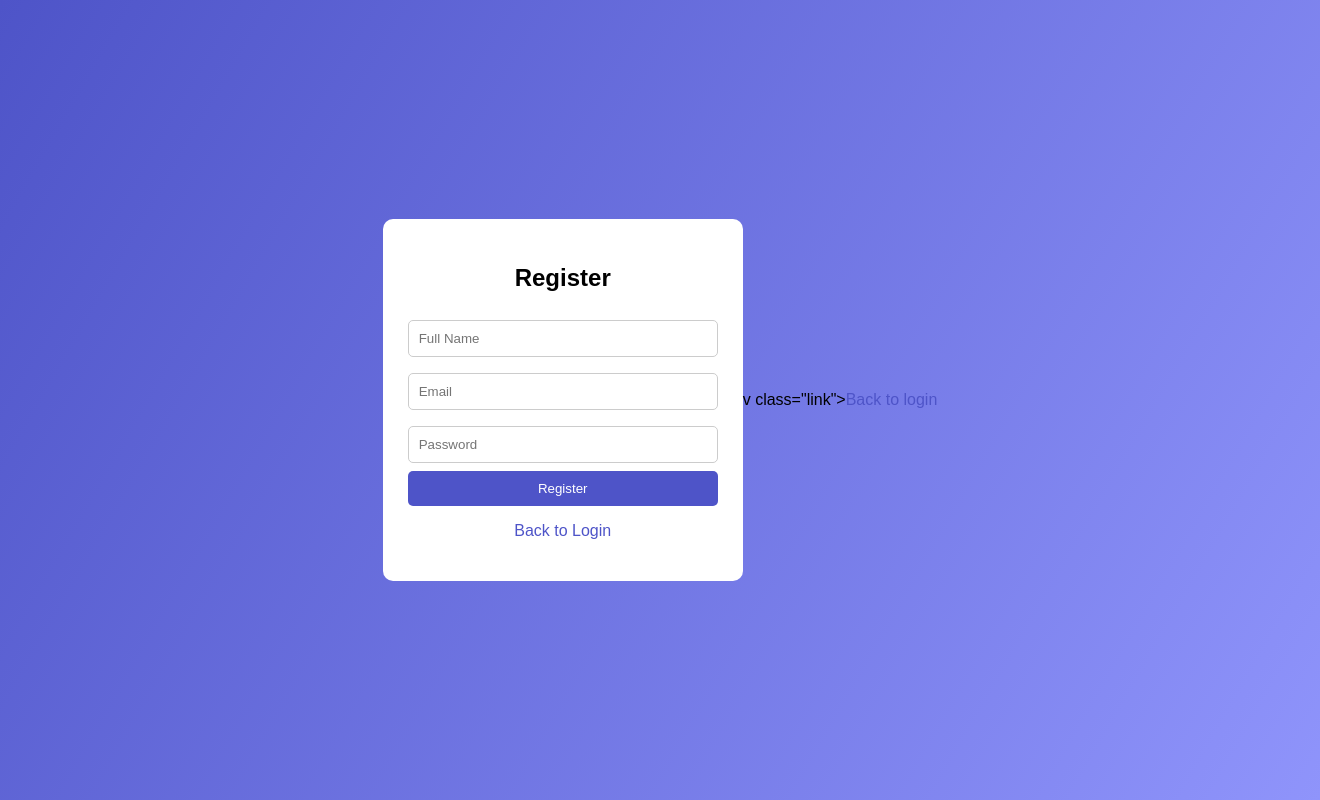
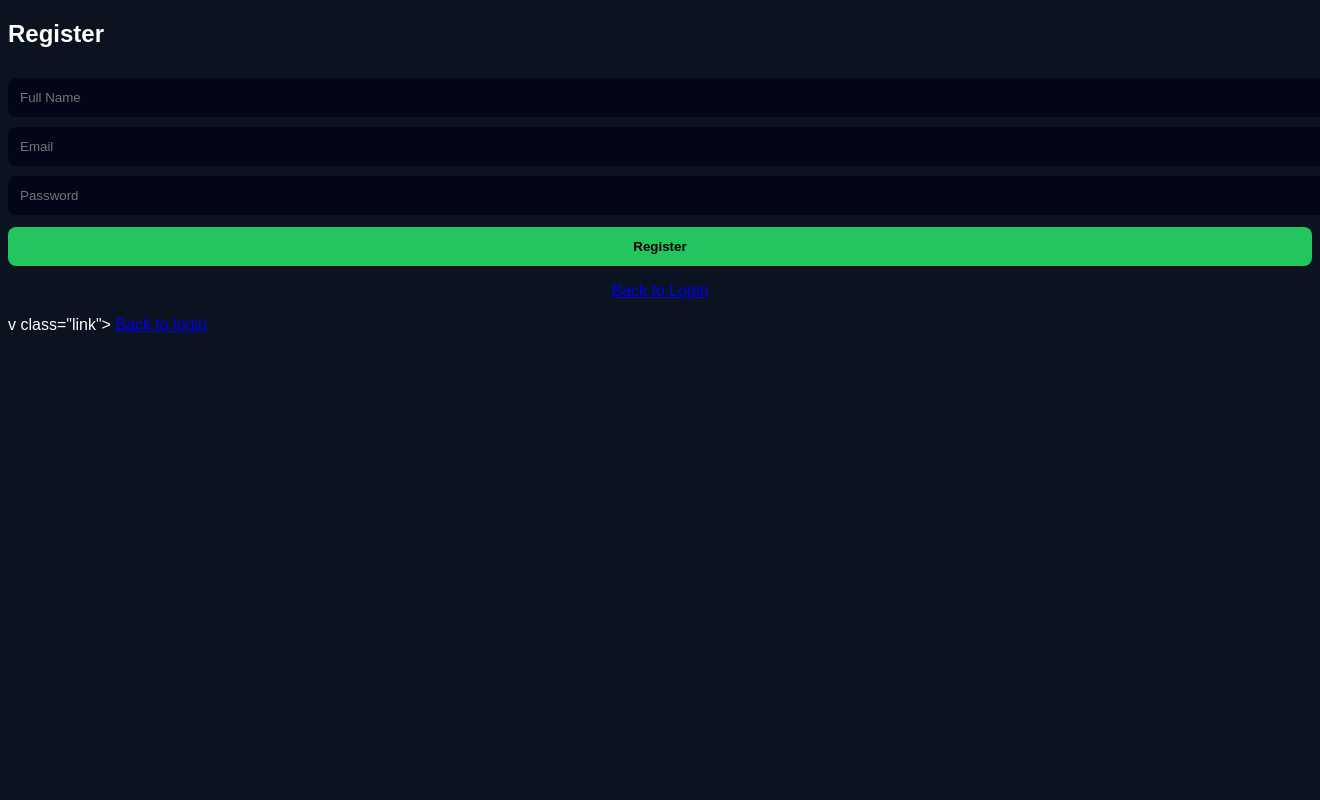
Before and after one commit to nighil1/Expense-tracker11, a Flask app: page /register in a window 1320 px wide; the page is wider, and only the part inside the window is pictured. Run offline with Flask 3, Linux system fonts and the light colour scheme.

Commit message:
Update style.css

```diff
--- a/expense_tracker/static/style.css
+++ b/expense_tracker/static/style.css
@@ -1,74 +1,86 @@
-* {
-    box-sizing: border-box;
-    font-family: Arial, sans-serif;
+body {
+    background:#0b1220;
+    color:white;
+    font-family:Arial;
 }
 
-body {
-    background: linear-gradient(120deg, #4e54c8, #8f94fb);
-    min-height: 100vh;
-    margin: 0;
-    display: flex;
-    align-items: center;
-    justify-content: center;
+.dashboard {
+    max-width:800px;
+    margin:auto;
+    padding:20px;
 }
 
-.card, .dashboard {
-    background: white;
-    padding: 25px;
-    border-radius: 10px;
-    width: 90%;
-    max-width: 900px;
-}
-
-.card {
-    max-width: 360px;
-}
-
-h2, h3 {
-    text-align: center;
+.section, .auth-card {
+    background:linear-gradient(180deg,#111827,#0f172a);
+    padding:24px;
+    margin-bottom:20px;
+    border-radius:18px;
+    box-shadow:0 12px 30px rgba(0,0,0,0.6);
 }
 
 input {
-    width: 100%;
-    padding: 10px;
-    margin: 8px 0;
-    border-radius: 5px;
-    border: 1px solid #ccc;
+    width:100%;
+    padding:12px;
+    margin-top:10px;
+    border-radius:8px;
+    border:none;
+    background:#020617;
+    color:white;
+    outline:none;
+}
+
+input:focus {
+    box-shadow:0 0 0 2px rgba(34,197,94,0.6);
 }
 
 button {
-    width: 100%;
-    padding: 10px;
-    background: #4e54c8;
-    color: white;
-    border: none;
-    border-radius: 5px;
-    cursor: pointer;
+    width:100%;
+    padding:12px;
+    margin-top:12px;
+    border-radius:8px;
+    border:none;
+    background:#22c55e;
+    font-weight:bold;
 }
 
-table {
-    width: 100%;
-    border-collapse: collapse;
-    margin-top: 15px;
+.auth-container {
+    min-height:100vh;
+    display:flex;
+    align-items:center;
+    justify-content:center;
 }
 
-th {
-    background: #4e54c8;
-    color: white;
+.auth-card {
+    max-width:380px;
+    width:100%;
+    text-align:center;
 }
 
-th, td {
-    padding: 10px;
-    border: 1px solid #ddd;
-    text-align: center;
+.muted {
+    color:#9ca3af;
+    font-size:14px;
+    margin-bottom:18px;
 }
 
-a {
-    text-decoration: none;
-    color: #4e54c8;
+.switch a {
+    color:#22c55e;
+    text-decoration:none;
+    font-weight:600;
 }
 
-.logout {
-    text-align: center;
-    margin-top: 15px;
+.password-wrap {
+    position:relative;
 }
+
+.password-wrap span {
+    position:absolute;
+    right:12px;
+    top:50%;
+    transform:translateY(-50%);
+    cursor:pointer;
+}
+
+.stat {
+    display:flex;
+    justify-content:space-between;
+    }
```
